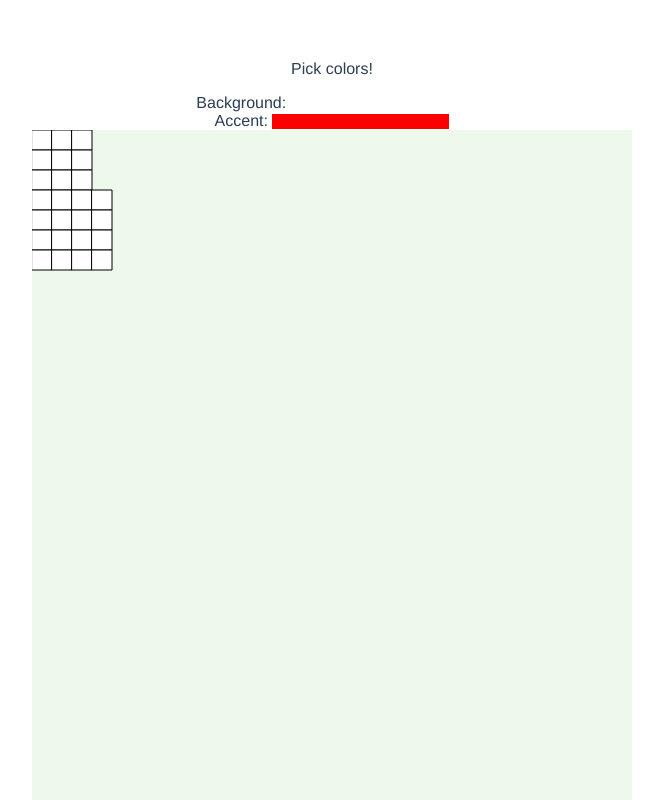
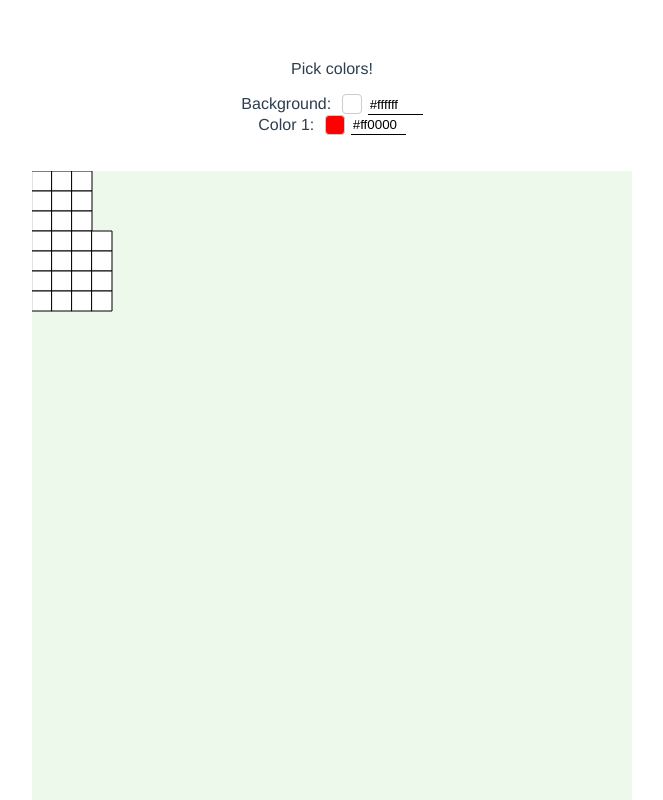
Before and after one commit to SuviAnnina/knitdesignerapp, a Vue app: page / in a window 1280 px wide. Shown: the top 800 px of the page, without its empty margins (308-971 px from the left). Built offline with nearby package versions, Linux system fonts and the light colour scheme.

Commit message:
Add color input by text; minor styling changes

```diff
--- a/src/App.vue
+++ b/src/App.vue
@@ -1,7 +1,7 @@
 <template>
   <div>
     <YarnManager :mainColor="mainColor" :color1="color1" @update-colors="updateColors" />
-
+ <br/><br/>
     <P5Grid :mainColor="mainColor" :color1="color1" />
   </div>
 </template>
--- a/src/components/P5Grid.vue
+++ b/src/components/P5Grid.vue
@@ -122,7 +122,7 @@ const sketch = (p) => {
       });
     };
 
-    p.mousePressed = () => {
+      p.mousePressed = () => {
     // Check if the mouse is inside the canvas
     if (p.mouseX >= 0 && p.mouseX <= p.width && p.mouseY >= 0 && p.mouseY <= p.height) {
       // Find the index of the clicked rectangle in the rects array
@@ -146,16 +146,15 @@ const sketch = (p) => {
         console.log("Clicked outside the rectangles");
       }
     }
-    return false;
   };
 };
 
 onMounted(() => {
   p5Instance = new p5(sketch, document.getElementById("p5-container"));
 
-  document.getElementById("p5-container").addEventListener("contextmenu", (e) => {
-    e.preventDefault();
-  });
+    //document.getElementById("p5-container").addEventListener("contextmenu", (e) => {
+  //  e.preventDefault();
+  //});
 });
 
 // if the chosen colors change, update canvas
--- a/src/components/YarnManager.vue
+++ b/src/components/YarnManager.vue
@@ -15,20 +15,37 @@ watch([mainColor, color1], () => {
     emitColorChange();
 });
 
-// TODO: add input for user to type hex color (+rgb?)
 // TODO: add option for user to add colors
 
 </script>
 <template>
     <div>
         <p>Pick colors!</p>
-        Background: <ColorPicker v-model="mainColor" @input="emitColorChange"/> <br />
+        Background: <ColorPicker v-model="mainColor" @input="emitColorChange"/>
+        <input v-model="mainColor" placeholder="#123456" />
+        <br />
 
-        Accent: <ColorPicker v-model="color1" @input="emitColorChange"/>
-
+        Color 1:  <ColorPicker v-model="color1" @input="emitColorChange"/>
+        <input v-model="color1" placeholder="#123456"/>
 
     </div>
 </template>
 
 <style>
+input {
+  width: 55px;
+  border: none;
+  border-bottom: 1px solid #000000;
+  outline: none;
+  padding: 2px;
+  margin-left: 6px;
+}
+
+/* Style the ColorPicker button to be more rectangular */
+.p-colorpicker-preview {
+  width: 20px !important;
+  height: 20px !important;
+  border-radius: 4px !important;
+  border: 1px solid #ccc !important;
+}
 </style>
--- a/src/main.js
+++ b/src/main.js
@@ -1,10 +1,7 @@
 import { createApp } from 'vue'
 import App from './App.vue'
 import PrimeVue from 'primevue/config';
-
 import 'primeicons/primeicons.css';
-
-//createApp(App).mount('#app')
 
 const app = createApp(App);
 app.use(PrimeVue);
```
